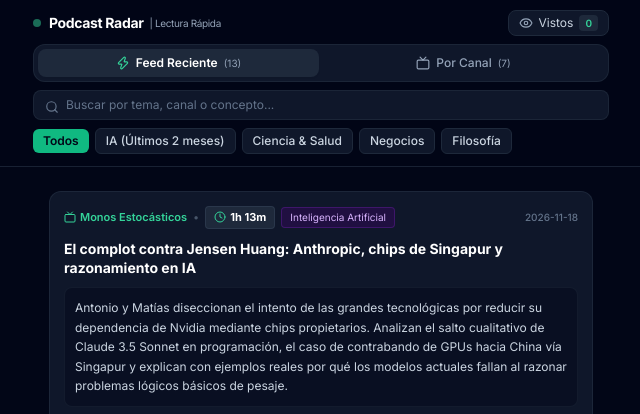
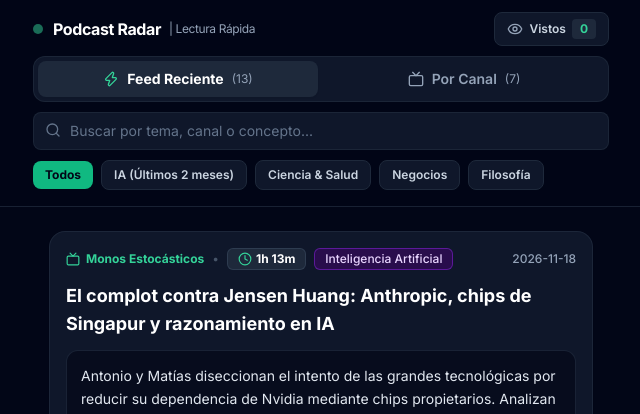
Before and after one commit to pfrubino/radar_podcast, a plain HTML site: page public/index.html in a window 1280 px wide. Shown: the top 414 px of the page, without its empty margins (319-959 px from the left). Drawn offline with nearby package versions, Linux system fonts and the light colour scheme.

Commit message:
Add files via upload

```diff
--- a/public/app.js
+++ b/public/app.js
@@ -168,81 +168,81 @@ function renderCard(podcast) {
   const isSeen = seenIds.has(podcast.id);
 
   // Categoría compacta
-  let themeBadge = 'bg-slate-800/80 text-slate-300 border-slate-700/80';
+  let themeBadge = 'bg-slate-800 text-slate-300 border-slate-700';
   if (podcast.theme.includes('Inteligencia')) {
-    themeBadge = 'bg-purple-950/40 text-purple-300 border-purple-800/40';
+    themeBadge = 'bg-purple-950/60 text-purple-200 border-purple-700/60';
   } else if (podcast.theme.includes('Ciencia')) {
-    themeBadge = 'bg-cyan-950/40 text-cyan-300 border-cyan-800/40';
+    themeBadge = 'bg-cyan-950/60 text-cyan-200 border-cyan-700/60';
   } else if (podcast.theme.includes('Negocios')) {
-    themeBadge = 'bg-amber-950/40 text-amber-300 border-amber-800/40';
+    themeBadge = 'bg-amber-950/60 text-amber-200 border-amber-700/60';
   }
 
   return `
-    <article id="card-${podcast.id}" class="bg-slate-900 border border-slate-800/90 rounded-xl p-3.5 space-y-2.5 transition-all hover:border-slate-700">
+    <article id="card-${podcast.id}" class="bg-slate-900 border border-slate-800/90 rounded-2xl p-4 space-y-3 transition-all hover:border-slate-700 shadow-sm">
       <!-- Fila Superior: Canal (Clickeable), Duración, Categoría y Fecha -->
-      <div class="flex items-center justify-between gap-2 text-[11px] flex-wrap">
-        <div class="flex items-center gap-1.5 flex-wrap">
+      <div class="flex items-center justify-between gap-2 text-xs flex-wrap">
+        <div class="flex items-center gap-2 flex-wrap">
           <!-- Canal con botón directo para ver más de este canal -->
           <button
             onclick="openChannelDetail('${escapeHtml(podcast.channel)}')"
-            class="font-semibold text-emerald-400 hover:text-emerald-300 hover:underline flex items-center gap-1 transition-colors"
+            class="font-bold text-emerald-400 hover:text-emerald-300 hover:underline flex items-center gap-1.5 transition-colors text-xs"
             title="Ver más videos de ${escapeHtml(podcast.channel)}"
           >
-            <i data-lucide="tv" class="w-3 h-3"></i>
+            <i data-lucide="tv" class="w-3.5 h-3.5"></i>
             <span>${escapeHtml(podcast.channel)}</span>
           </button>
 
           <span class="text-slate-600">•</span>
 
           <!-- Badge de Duración -->
-          <span class="font-bold text-white bg-slate-800 px-2 py-0.5 rounded border border-slate-700/60 flex items-center gap-1">
-            <i data-lucide="clock" class="w-3 h-3 text-emerald-400"></i>
+          <span class="font-bold text-white bg-slate-800 px-2.5 py-0.5 rounded-md border border-slate-700/80 flex items-center gap-1 text-xs">
+            <i data-lucide="clock" class="w-3.5 h-3.5 text-emerald-400"></i>
             ${podcast.duration}
           </span>
 
           <!-- Categoría -->
-          <span class="px-2 py-0.5 rounded border text-[10px] ${themeBadge}">
+          <span class="px-2.5 py-0.5 rounded-md border text-xs font-medium ${themeBadge}">
             ${escapeHtml(podcast.theme)}
           </span>
         </div>
 
         <!-- Fecha -->
-        <span class="text-[10px] text-slate-500 font-medium">
+        <span class="text-xs text-slate-400 font-medium">
           ${podcast.published_at}
         </span>
       </div>
 
-      <!-- Título Conciso -->
-      <h3 class="text-sm font-bold text-white leading-snug">
+      <!-- Título Conciso y Grande -->
+      <h3 class="text-base sm:text-lg font-bold text-white leading-snug">
         ${escapeHtml(podcast.title)}
       </h3>
 
-      <!-- Resumen Real del Contenido (Qué se habla y conclusiones) -->
-      <p class="text-xs text-slate-300 leading-relaxed bg-slate-950/40 p-2.5 rounded-lg border border-slate-800/50">
+      <!-- Resumen Real del Contenido (Tipografía Mayor y Más Legible) -->
+      <p class="text-sm text-slate-200 leading-relaxed bg-slate-950/60 p-3.5 rounded-xl border border-slate-800/80">
         ${escapeHtml(podcast.summary)}
       </p>
 
       <!-- Fila de Acciones: Link Directo a YouTube + Botón Visto -->
-      <div class="pt-1 flex items-center justify-between gap-2 border-t border-slate-800/60">
+      <div class="pt-1.5 flex items-center justify-between gap-3 border-t border-slate-800/80">
         <a
           href="${podcast.url}"
           target="_blank"
           rel="noopener noreferrer"
-          class="inline-flex items-center gap-1 text-xs font-semibold text-emerald-400 hover:text-emerald-300 hover:underline py-1"
+          class="inline-flex items-center gap-1.5 text-sm font-bold text-emerald-400 hover:text-emerald-300 hover:underline py-1.5"
         >
           <span>Abrir en YouTube</span>
-          <i data-lucide="external-link" class="w-3.5 h-3.5"></i>
+          <i data-lucide="external-link" class="w-4 h-4"></i>
         </a>
 
         <button
           onclick="toggleSeen('${podcast.id}', event)"
-          class="px-2.5 py-1 text-xs rounded-lg border transition-all flex items-center gap-1 ${
+          class="px-3.5 py-1.5 text-xs font-semibold rounded-xl border transition-all flex items-center gap-1.5 ${
             isSeen
               ? 'bg-slate-800 text-slate-400 border-slate-700 hover:text-white'
-              : 'bg-slate-800/90 text-slate-200 border-slate-700 hover:bg-slate-700'
+              : 'bg-slate-800/90 text-slate-100 border-slate-700 hover:bg-slate-700'
           }"
         >
-          <i data-lucide="${isSeen ? 'rotate-ccw' : 'check'}" class="w-3.5 h-3.5 ${isSeen ? 'text-slate-400' : 'text-emerald-400'}"></i>
+          <i data-lucide="${isSeen ? 'rotate-ccw' : 'check'}" class="w-4 h-4 ${isSeen ? 'text-slate-400' : 'text-emerald-400'}"></i>
           <span>${isSeen ? 'Desmarcar' : 'Marcar visto'}</span>
         </button>
       </div>
--- a/public/index.html
+++ b/public/index.html
@@ -51,69 +51,69 @@
 <body class="bg-slate-950 text-slate-100 min-h-screen flex flex-col justify-between selection:bg-emerald-500 selection:text-black">
 
   <!-- Header Compacto -->
-  <header class="sticky top-0 z-40 bg-slate-950/95 backdrop-blur border-b border-slate-800/80 px-4 py-2.5">
+  <header class="sticky top-0 z-40 bg-slate-950/95 backdrop-blur border-b border-slate-800/80 px-4 py-3">
     <div class="max-w-xl mx-auto flex items-center justify-between">
-      <div class="flex items-center gap-2">
-        <span class="w-2 h-2 rounded-full bg-emerald-400 animate-pulse"></span>
-        <h1 class="font-bold text-sm tracking-tight text-white flex items-center gap-1.5">
+      <div class="flex items-center gap-2.5">
+        <span class="w-2.5 h-2.5 rounded-full bg-emerald-400 animate-pulse"></span>
+        <h1 class="font-extrabold text-base tracking-tight text-white flex items-center gap-2">
           Podcast Radar
-          <span class="text-[10px] text-slate-400 font-normal">| Lectura Rápida</span>
+          <span class="text-xs text-slate-400 font-normal">| Lectura Rápida</span>
         </h1>
       </div>
 
       <!-- Botón Ver Vistos -->
-      <button id="toggle-view-btn" onclick="toggleViewMode()" class="px-2.5 py-1 text-xs rounded-lg bg-slate-900 hover:bg-slate-800 text-slate-300 border border-slate-800 flex items-center gap-1.5 transition-colors">
-        <i data-lucide="eye" id="toggle-icon" class="w-3.5 h-3.5 text-slate-400"></i>
+      <button id="toggle-view-btn" onclick="toggleViewMode()" class="px-3 py-1.5 text-xs font-semibold rounded-lg bg-slate-900 hover:bg-slate-800 text-slate-300 border border-slate-800 flex items-center gap-1.5 transition-colors">
+        <i data-lucide="eye" id="toggle-icon" class="w-4 h-4 text-slate-400"></i>
         <span id="toggle-label">Vistos</span>
-        <span id="seen-count-badge" class="px-1.5 py-0.2 rounded text-[10px] bg-slate-800 text-emerald-400 font-semibold">0</span>
+        <span id="seen-count-badge" class="px-2 py-0.5 rounded text-xs bg-slate-800 text-emerald-400 font-bold">0</span>
       </button>
     </div>
 
     <!-- Navegación Principal: Feed vs Por Canales -->
-    <div class="max-w-xl mx-auto mt-2 grid grid-cols-2 gap-1 bg-slate-900 p-1 rounded-xl border border-slate-800/80">
-      <button id="nav-tab-feed" onclick="switchNavSection('feed')" class="py-1.5 text-xs font-semibold rounded-lg bg-slate-800 text-white shadow-sm flex items-center justify-center gap-1.5 transition-all">
-        <i data-lucide="zap" class="w-3.5 h-3.5 text-emerald-400"></i>
+    <div class="max-w-xl mx-auto mt-2.5 grid grid-cols-2 gap-1.5 bg-slate-900 p-1 rounded-xl border border-slate-800/80">
+      <button id="nav-tab-feed" onclick="switchNavSection('feed')" class="py-2 text-sm font-bold rounded-lg bg-slate-800 text-white shadow-sm flex items-center justify-center gap-2 transition-all">
+        <i data-lucide="zap" class="w-4 h-4 text-emerald-400"></i>
         <span>Feed Reciente</span>
-        <span id="total-feed-count" class="text-[10px] text-slate-400 font-normal">(13)</span>
+        <span id="total-feed-count" class="text-xs text-slate-400 font-normal">(13)</span>
       </button>
-      <button id="nav-tab-channels" onclick="switchNavSection('channels')" class="py-1.5 text-xs font-medium rounded-lg text-slate-400 hover:text-slate-200 flex items-center justify-center gap-1.5 transition-all">
-        <i data-lucide="tv" class="w-3.5 h-3.5 text-slate-400"></i>
+      <button id="nav-tab-channels" onclick="switchNavSection('channels')" class="py-2 text-sm font-semibold rounded-lg text-slate-400 hover:text-slate-200 flex items-center justify-center gap-2 transition-all">
+        <i data-lucide="tv" class="w-4 h-4 text-slate-400"></i>
         <span>Por Canal</span>
-        <span id="total-channels-count" class="text-[10px] text-slate-400 font-normal">(7)</span>
+        <span id="total-channels-count" class="text-xs text-slate-400 font-normal">(7)</span>
       </button>
     </div>
 
     <!-- Subbarra de Búsqueda y Filtros de Tema (Visible en modo Feed) -->
-    <div id="feed-controls" class="max-w-xl mx-auto mt-2 space-y-2">
+    <div id="feed-controls" class="max-w-xl mx-auto mt-2.5 space-y-2.5">
       <div class="relative">
-        <i data-lucide="search" class="w-3.5 h-3.5 absolute left-3 top-2.5 text-slate-500"></i>
+        <i data-lucide="search" class="w-4 h-4 absolute left-3 top-2.5 text-slate-500"></i>
         <input
           id="search-input"
           type="search"
           placeholder="Buscar por tema, canal o concepto..."
-          class="w-full pl-8 pr-7 py-1.5 bg-slate-900 border border-slate-800/80 rounded-lg text-xs text-white placeholder-slate-500 focus:outline-none focus:border-emerald-500"
+          class="w-full pl-9 pr-8 py-2 bg-slate-900 border border-slate-800/80 rounded-lg text-sm text-white placeholder-slate-500 focus:outline-none focus:border-emerald-500"
           oninput="handleSearch(this.value)"
         >
-        <button id="clear-search" onclick="clearSearch()" class="hidden absolute right-2.5 top-2 text-slate-500 hover:text-slate-300">
-          <i data-lucide="x" class="w-3.5 h-3.5"></i>
+        <button id="clear-search" onclick="clearSearch()" class="hidden absolute right-3 top-2.5 text-slate-500 hover:text-slate-300">
+          <i data-lucide="x" class="w-4 h-4"></i>
         </button>
       </div>
 
       <!-- Chips de Temas -->
-      <div class="overflow-x-auto no-scrollbar flex items-center gap-1.5 pb-0.5">
-        <button onclick="selectTheme('all')" data-theme="all" class="theme-chip px-2.5 py-1 rounded-md text-xs font-medium shrink-0 bg-emerald-500 text-slate-950 font-semibold">
+      <div class="overflow-x-auto no-scrollbar flex items-center gap-2 pb-1">
+        <button onclick="selectTheme('all')" data-theme="all" class="theme-chip px-3 py-1.5 rounded-lg text-xs font-bold shrink-0 bg-emerald-500 text-slate-950">
           Todos
         </button>
-        <button onclick="selectTheme('Inteligencia Artificial')" data-theme="Inteligencia Artificial" class="theme-chip px-2.5 py-1 rounded-md text-xs font-medium shrink-0 bg-slate-900 text-slate-300 border border-slate-800 hover:bg-slate-800">
+        <button onclick="selectTheme('Inteligencia Artificial')" data-theme="Inteligencia Artificial" class="theme-chip px-3 py-1.5 rounded-lg text-xs font-semibold shrink-0 bg-slate-900 text-slate-300 border border-slate-800 hover:bg-slate-800">
           IA (Últimos 2 meses)
         </button>
-        <button onclick="selectTheme('Ciencia & Salud')" data-theme="Ciencia & Salud" class="theme-chip px-2.5 py-1 rounded-md text-xs font-medium shrink-0 bg-slate-900 text-slate-300 border border-slate-800 hover:bg-slate-800">
+        <button onclick="selectTheme('Ciencia & Salud')" data-theme="Ciencia & Salud" class="theme-chip px-3 py-1.5 rounded-lg text-xs font-semibold shrink-0 bg-slate-900 text-slate-300 border border-slate-800 hover:bg-slate-800">
           Ciencia & Salud
         </button>
-        <button onclick="selectTheme('Negocios & Startups')" data-theme="Negocios & Startups" class="theme-chip px-2.5 py-1 rounded-md text-xs font-medium shrink-0 bg-slate-900 text-slate-300 border border-slate-800 hover:bg-slate-800">
+        <button onclick="selectTheme('Negocios & Startups')" data-theme="Negocios & Startups" class="theme-chip px-3 py-1.5 rounded-lg text-xs font-semibold shrink-0 bg-slate-900 text-slate-300 border border-slate-800 hover:bg-slate-800">
           Negocios
         </button>
-        <button onclick="selectTheme('Filosofía & Modelos Mentales')" data-theme="Filosofía & Modelos Mentales" class="theme-chip px-2.5 py-1 rounded-md text-xs font-medium shrink-0 bg-slate-900 text-slate-300 border border-slate-800 hover:bg-slate-800">
+        <button onclick="selectTheme('Filosofía & Modelos Mentales')" data-theme="Filosofía & Modelos Mentales" class="theme-chip px-3 py-1.5 rounded-lg text-xs font-semibold shrink-0 bg-slate-900 text-slate-300 border border-slate-800 hover:bg-slate-800">
           Filosofía
         </button>
       </div>
```
